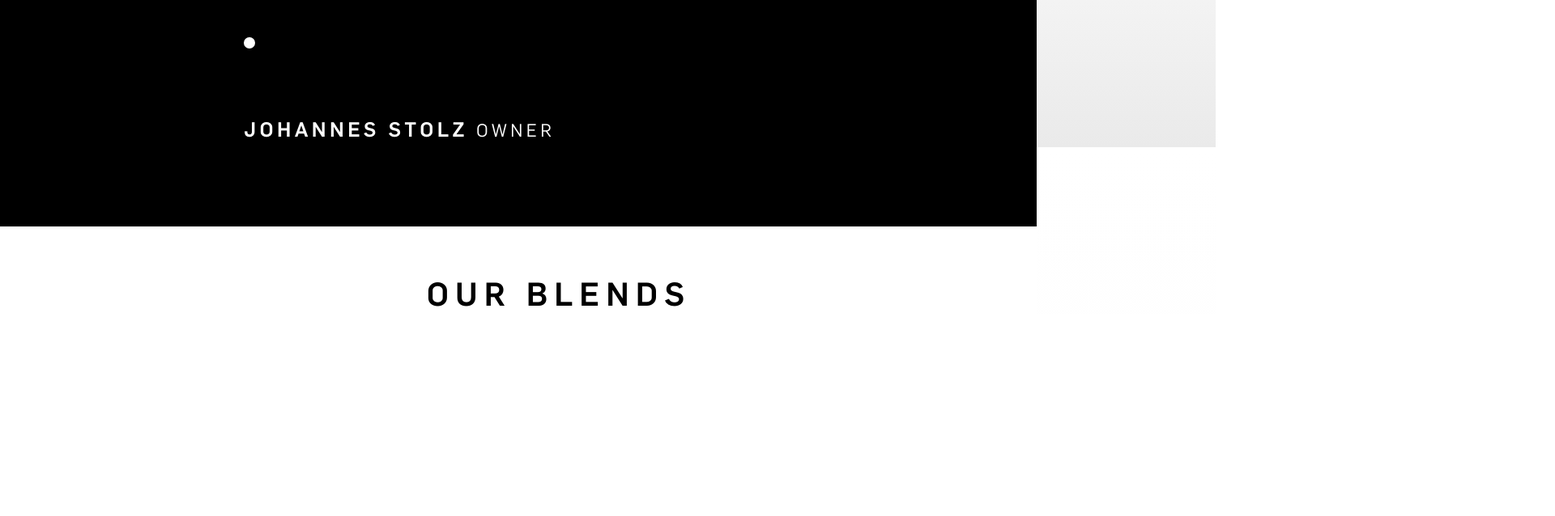
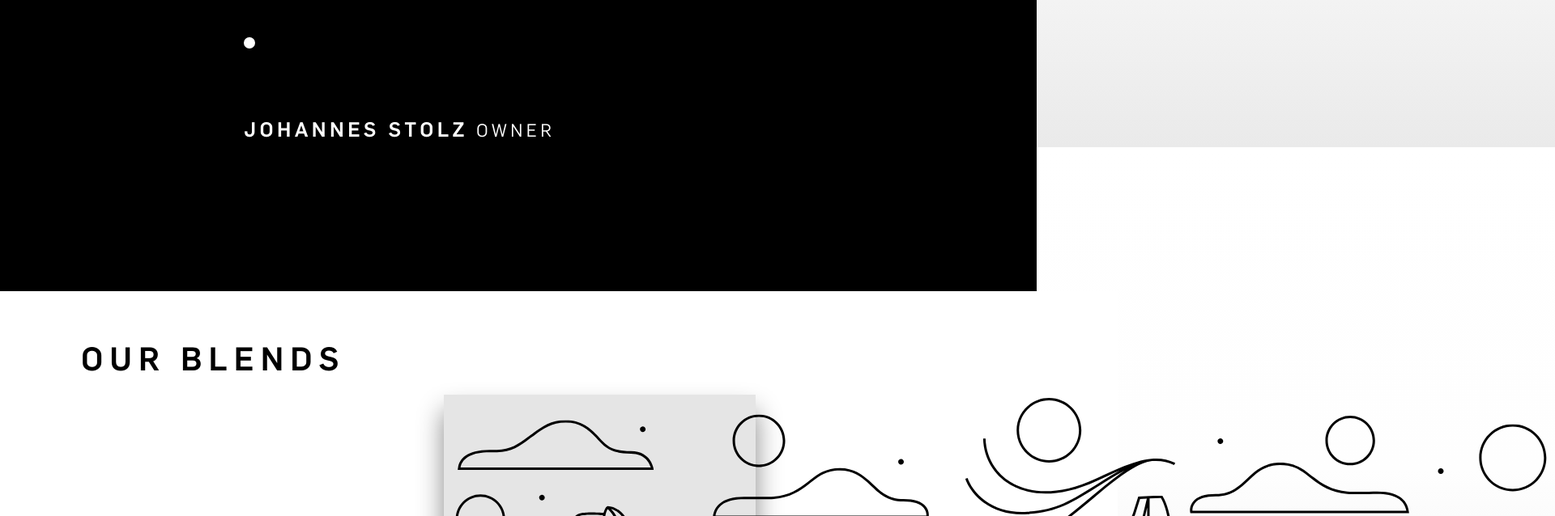
Before and after one commit to AangBel/OnePageHonour, a React (Create React App) app: page / in a window 1280 px wide. Shown: the part 2218-2856 px from the top of the page at 81% size, 1920 px wide, since content can reach past the window. Before the commit the page ends 2606 px from the top, so only its background shows below. Built offline with nearby package versions, Linux system fonts and the light colour scheme.

Commit message:
commented out the is open line and the handle toggle in order to temp disable the onlclick function so i can work on the accordion

```diff
--- a/src/components/OurBlends/OurBlends.css
+++ b/src/components/OurBlends/OurBlends.css
@@ -14,7 +14,7 @@ body {
   font-weight: normal;
   font-style: normal;
 }
-
+/* OUR BLENDS HEADER TEXT */
 .rectangularSection {
   background-color: #ffffff;
   height: 100%;
@@ -22,6 +22,8 @@ body {
   display: flex;
   flex-direction: column;
   align-items: center;
+  align-items: flex-start;
+  padding-left: 100px;
 }
 
 .accordionHeader {
@@ -33,8 +35,9 @@ body {
   font-weight: 650;
   line-height: normal;
   letter-spacing: 8px;
-  padding-left: 100px;
+  /* padding-left: 100px; */
   margin-top: 60px;
+  right:100px;
 }
 
 .accordionContent {
--- a/src/components/OurBlends/OurBlends.jsx
+++ b/src/components/OurBlends/OurBlends.jsx
@@ -11,18 +11,20 @@ import Restful from './BlendIconography/Restful.svg';
 
 
 function OurBlends(){
-  const [isOpen, setIsOpen] = useState(false);
+//   const [isOpen, setIsOpen] = useState(false);
 
-  const handleToggle = () => {
-    setIsOpen(!isOpen);
-  };
+//   const handleToggle = () => {
+//     setIsOpen(!isOpen);
+//   };
 
   return (
     <div className="rectangularSection" style={{ width: '100%' }}>
-      <div className="accordionHeader" onClick={handleToggle}>
+        {/* REMOVING THE ON CLICK FROM THIS LINE BELOW - {handleToggle} */}
+      <div className="accordionHeader">
         OUR BLENDS
       </div>
-      {isOpen && (
+      {/* REMOVING IS OPEN FROM THIS LINE BELOW - isOpen && */}
+      { (
         <div className="accordionContent">
           <img src={Apex} alt="Apex Blend image" />
           <img src={Canopy} alt="Canopy Blend image" />
--- a/src/components/Quote/Quote.css
+++ b/src/components/Quote/Quote.css
@@ -11,7 +11,7 @@
   font-weight: normal;
   font-style: normal;
 }
-
+/* THE CONTAINER THAT HOLDS THE QUOTE  */
 .quoteSection {
   background-color: black;
   color: white;
@@ -51,6 +51,7 @@
   letter-spacing: 4.4px;
 }
 
+/* THE LITTLE CIRCLE SYMBOL BETWEEN THE QUOTE AND THE AUTHOR */
 .quoteEllipse {
   color: white;
   border: 2px solid white;
@@ -62,21 +63,22 @@
   margin-top: 75px;
 }
 
+/* THE CONTAINER FOR THE AUTHOR TEXT */
 .quoteAuthorText {
   background-color: black;
-
   color: white;
   font-family: "flama medium";
   font-size: 25px;
   font-weight: 650;
   padding-top: 0px;
-  padding-bottom: 20px;
+  padding-bottom: 100px;
   /* padding-left: 150px; */
   margin-left:261px;
   letter-spacing: 4.4;
 
 }
 
+/* THE TITLE OF THE AUTHOR (OWNER) */
 .quoteAuthorTitle {
   font-family: "flama book";
   font-size: 22px;
```
